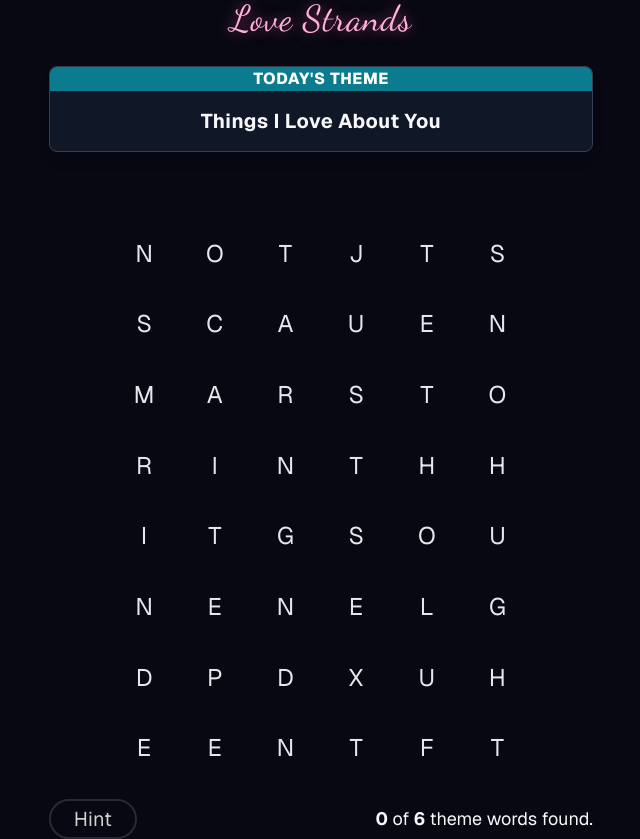
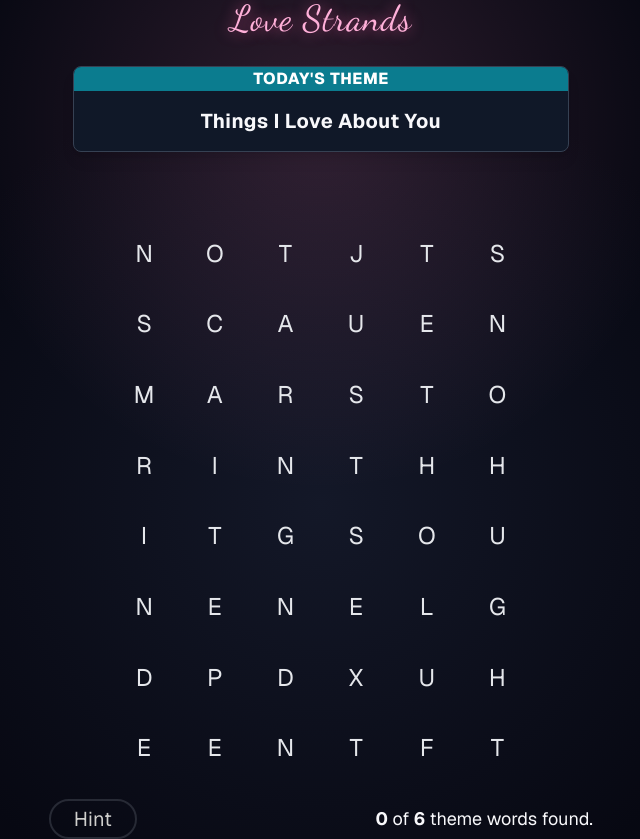
Before and after one commit to i-amare/love-strands, a Next.js app: page / in a window 1280 px wide. Shown: the whole page, without its empty margins (319-959 px from the left). Built offline with nearby package versions, Linux system fonts and the light colour scheme.

Commit message:
added gradient to background

```diff
--- a/app/components/StrandsGame.tsx
+++ b/app/components/StrandsGame.tsx
@@ -368,7 +368,7 @@ export default function StrandsGame() {
 
   return (
     <main
-      className="min-h-svh flex justify-center px-4"
+      className="min-h-svh flex justify-center px-4 gradient-background"
     >
       <div className="flex w-full max-w-136 flex-col gap-[0.55rem] sm:gap-3">
         <h1 className="m-0 text-center font-love text-4xl pb-4 leading-[1.05] tracking-[0.02em] text-(--pink-accent-bright) [text-shadow:0_0_14px_rgba(255,98,170,0.6)]">
@@ -376,7 +376,7 @@ export default function StrandsGame() {
         </h1>
 
         <section
-          className="overflow-hidden rounded-lg border border-gray-700 bg-gray-900 shadow-lg"
+          className="overflow-hidden rounded-lg border border-gray-700 bg-gray-900 shadow-lg mx-6"
           aria-label="Today's Theme"
         >
           <p className="m-0 text-center font-extrabold uppercase bg-(--theme-teal) text-white tracking-[0.04em]">
--- a/app/globals.css
+++ b/app/globals.css
@@ -13,6 +13,7 @@
   --safe-area-top: env(safe-area-inset-top, 0px);
   --safe-area-bottom: env(safe-area-inset-bottom, 0px);
 }
+
 
 @theme inline {
   --color-background: var(--background);
@@ -32,6 +33,12 @@ body {
   min-height: 100svh;
 }
 
+.gradient-background {
+  background:
+    radial-gradient(circle at 50% 15%, rgba(255, 139, 193, 0.16), transparent 38%),
+    radial-gradient(circle at 50% 60%, rgba(30, 37, 58, 0.55), transparent 55%),
+    var(--background);
+}
 .is-hinted::after {
   content: "";
   position: absolute;
```
